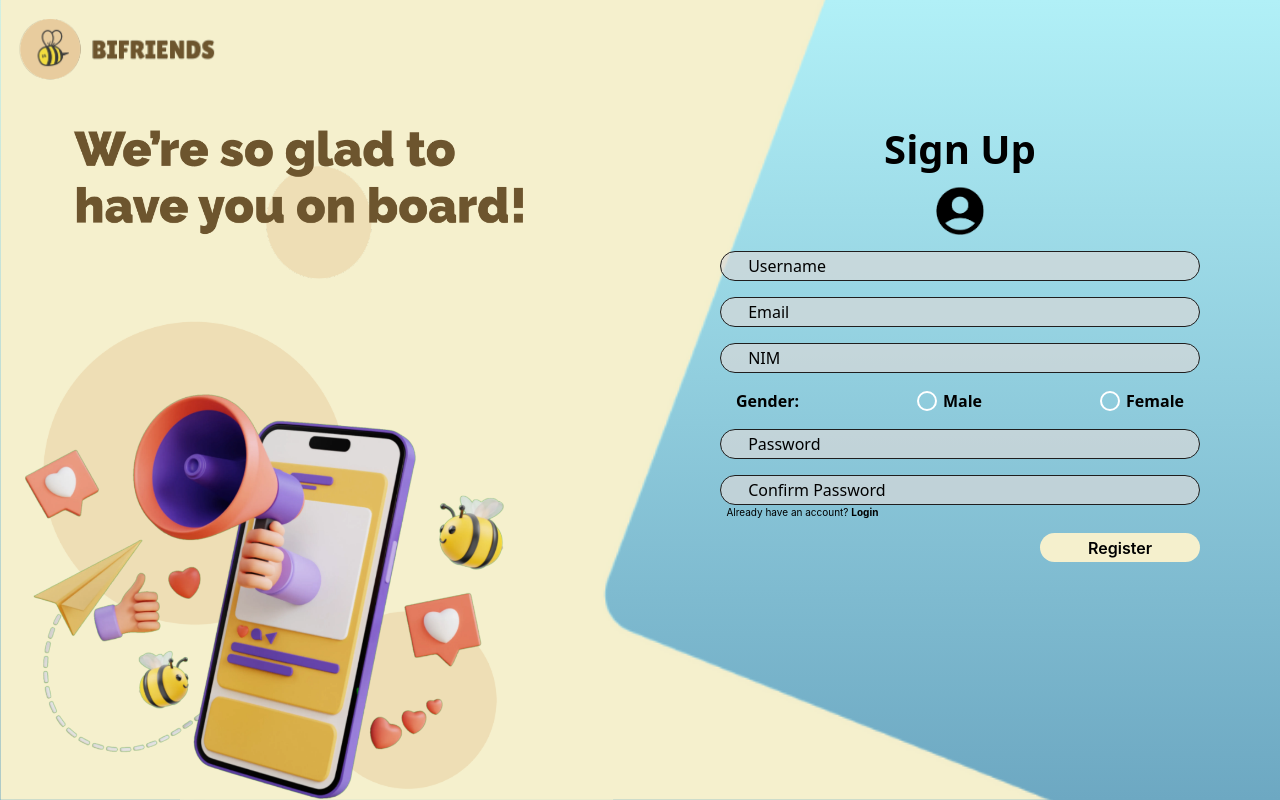
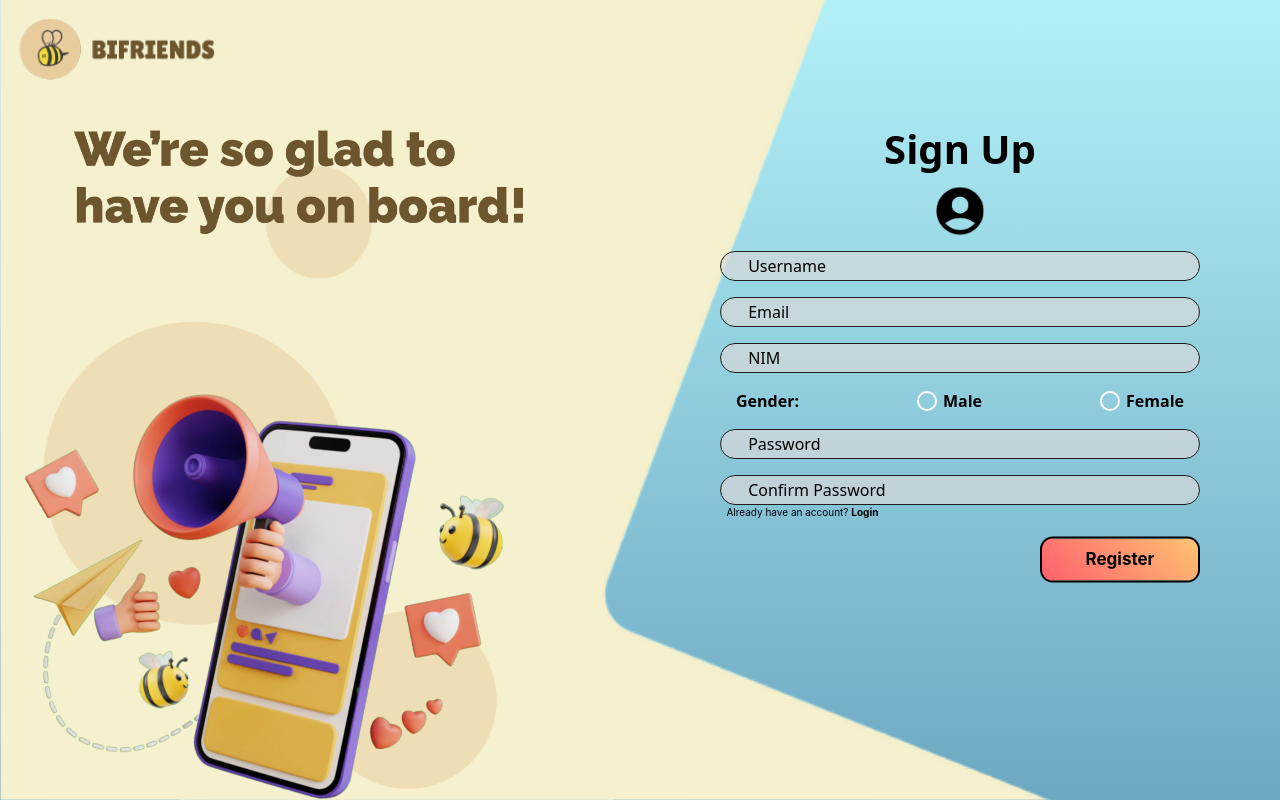
Before and after one commit to D4V1DYL/Bi-Friends-FE, a React (Vite) app: page /RegisterPage in a window 1280 px wide. Built offline with nearby package versions, Linux system fonts and the light colour scheme.

Commit message:
Update Register
Update register Button

```diff
--- a/src/LoginFolder/LoginPage.css
+++ b/src/LoginFolder/LoginPage.css
@@ -170,8 +170,6 @@ body.LoginPage {
   color: black;
 }
 
-
-
 .Button_Box{
   display: flex;
   justify-content: left;
--- a/src/RegisterFolder/RegisterPage.css
+++ b/src/RegisterFolder/RegisterPage.css
@@ -241,3 +241,36 @@ input:-ms-input-placeholder { /* IE 10-11 */
 input::-ms-input-placeholder { /* Edge */
   color: black;
 }
+
+.RegisterBtn {
+  --button_radius: 0.75em;
+  --button_color: #e8e8e8;
+  --button_outline_color: #000000;
+  font-size: 17px;
+  font-weight: bold;
+  border: none;
+  border-radius: var(--button_radius);
+  background: var(--button_outline_color);
+  padding: 0;
+  margin-top: 1.2rem; /* boleh diubah sesuai kebutuhan posisi */
+}
+
+.RegisterBtn .button_top {
+  display: block;
+  box-sizing: border-box;
+  border: 2px solid var(--button_outline_color);
+  border-radius: var(--button_radius);
+  padding: 0.5em 1.4em;
+  color: var(--button_outline_color);
+  transform: translateY(-0.2em);
+  transition: transform 0.1s ease;
+  background: linear-gradient(45deg, #FF5F6D, #FFC371);
+}
+
+.RegisterBtn:hover .button_top {
+  transform: translateY(-0.33em);
+}
+
+.RegisterBtn:active .button_top {
+  transform: translateY(0);
+}
--- a/src/RegisterFolder/RegisterPage.tsx
+++ b/src/RegisterFolder/RegisterPage.tsx
@@ -187,11 +187,10 @@ function RegisterPage() {
                             </div>
                         </div>
                         <div className="RegisterBox">
-                            <button className="RegisterBtn" onClick={handleRegistering}>Register</button>
+                            <button className="RegisterBtn" onClick={handleRegistering}>
+                                <span className="button_top">Register</span>
+                            </button>
                         </div>
-
-
-
                     </div>
                 </div>
                 <ToastContainer
```
